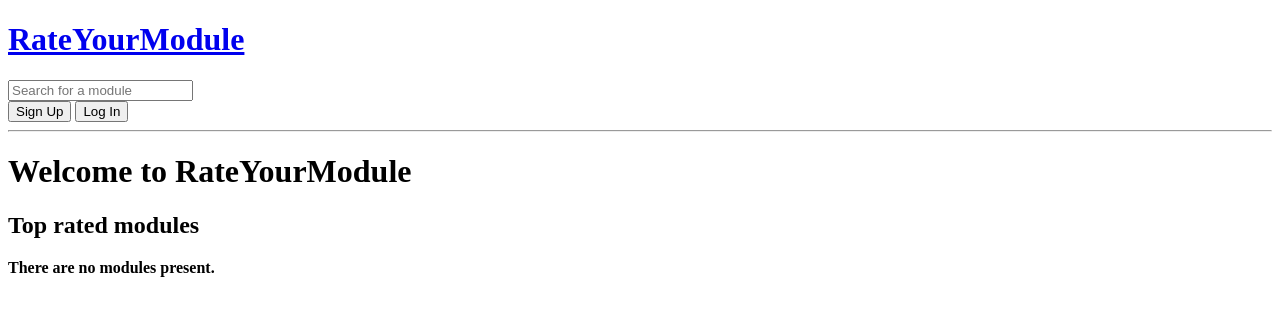
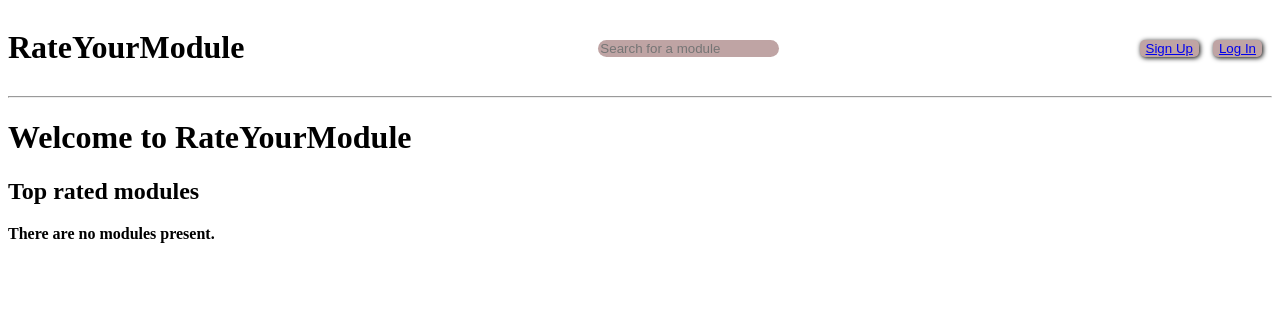
Before and after one commit to Lewis-Cramb/wad2-team-project, a Django app: template templates/index.html in a window 1280 px wide. Shown: the top 316 px of the page. Run offline with Django 3.2, Linux system fonts and the light colour scheme; the template is opened without the code that fills it, so the values that code supplies are empty; parts of the project's set-up code (start-up, migrations or seed data) failed here and were passed over.

Commit message:
Add: CSS for base.html

```diff
--- a/static/CSS/style.css
+++ b/static/CSS/style.css
@@ -1,7 +1,50 @@
 /* Tags */
+
+body {
+    position:relative ;
+}
 
 /* Classes (.) */
 
-/* IDs (#) */
+.nav-inline{
+    display:inline-block ;
+}
+
+/* Ids (#) */
+
+#navigation{
+    display:flex ;
+    align-items:center ;
+    gap:28% ;
+    flex-wrap:wrap ;
+}
+
+#buttons{
+    margin-left:auto ;
+}
 
 /* Descendant/Multi Selectors */
+
+#leftBttn, #rightBttn{
+    border-radius:5px ;
+}
+
+#nav-search input{
+    border-radius:10px ;
+}
+
+#nav-search input, #leftBttn, #rightBttn{
+    border:none ;
+    background-color:rgb(191, 164, 164) ;
+}
+
+
+#leftBttn, #rightBttn{
+    margin-right:10px ;
+    box-shadow: 1px 1px 5px ;
+}
+
+#nav-title a{
+    color:black ;
+    text-decoration: none ;
+}
--- a/templates/base.html
+++ b/templates/base.html
@@ -10,16 +10,17 @@
         <link rel="stylesheet" href="{% static 'CSS/style.css' %}">
     </head>
     <body>
-        <div class = "navigation">
-            <h1 class="nav-inline"><a href = "{% url 'rateyourmodule:index' %}"> RateYourModule </a></h1>
-            <form method = "get" action="{% url 'rateyourmodule:modules' %}" class="nav-inline"><input type = "text", name = "query" placeholder="Search for a module"></form>
-            {% if user.is_authenticated %}
-                <a href="{% url 'rateyourmodule:show_profile' user.username %}"><button id="leftBttn" class="nav-inline">Profile</buton></a>
-                <a href="{% url 'rateyourmodule:logout' %}"><button id="rightBttn" class="nav-inline">Log Out</button></a>
-            {% else %}
-                <a href="{% url 'rateyourmodule:signup' %}"><button id="leftBttn" class="nav-inline">Sign Up</button></a>
-                <a href="{% url 'rateyourmodule:login' %}"><button id="rightBttn" class="nav-inline">Log In</button></a>
-            {% endif %}
+        <div id="navigation">
+            <h1 class="nav-inline" id="nav-title"><a href = "{% url 'rateyourmodule:index' %}"> RateYourModule </a></h1>
+            <form method = "get" action="{% url 'rateyourmodule:modules' %}" class="nav-inline" id="nav-search"><input type = "text", name = "query" placeholder="Search for a module"></form>
+            <div id="buttons" class="nav-inline">
+                {% if user.is_authenticated %}
+                    <button id="leftBttn"><a href="{% url 'rateyourmodule:show_profile' user.username %}">Profile</a></button>
+                    <button id="rightBttn"><a href="{% url 'rateyourmodule:logout' %}">Log Out</a></button>
+                {% else %}
+                    <button id="leftBttn"><a href="{% url 'rateyourmodule:signup' %}">Sign Up</a></button>
+                    <button id="rightBttn"><a href="{% url 'rateyourmodule:login' %}">Log In</a></button>
+                {% endif %}
             </div>
 
         </div>
```
